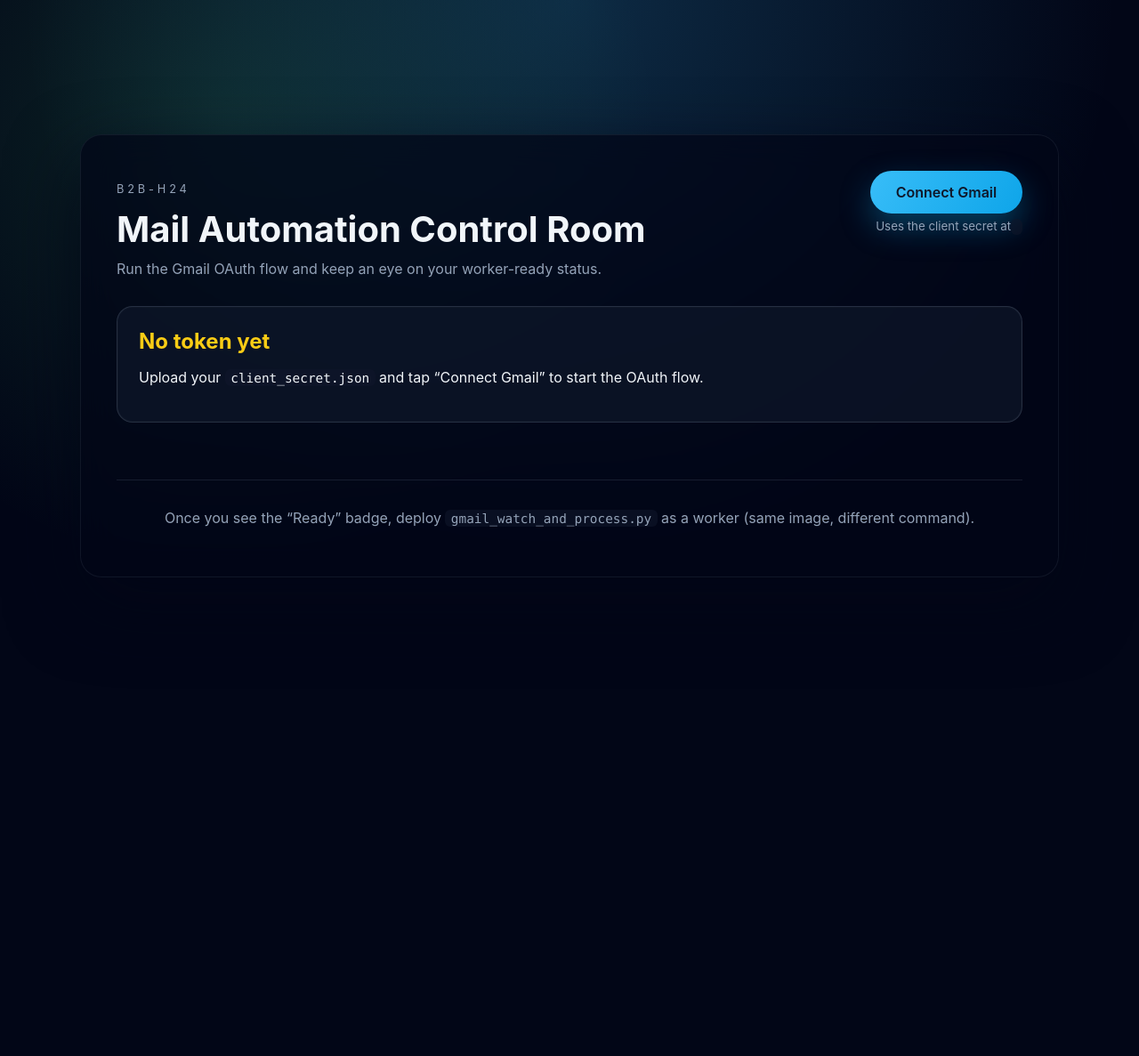
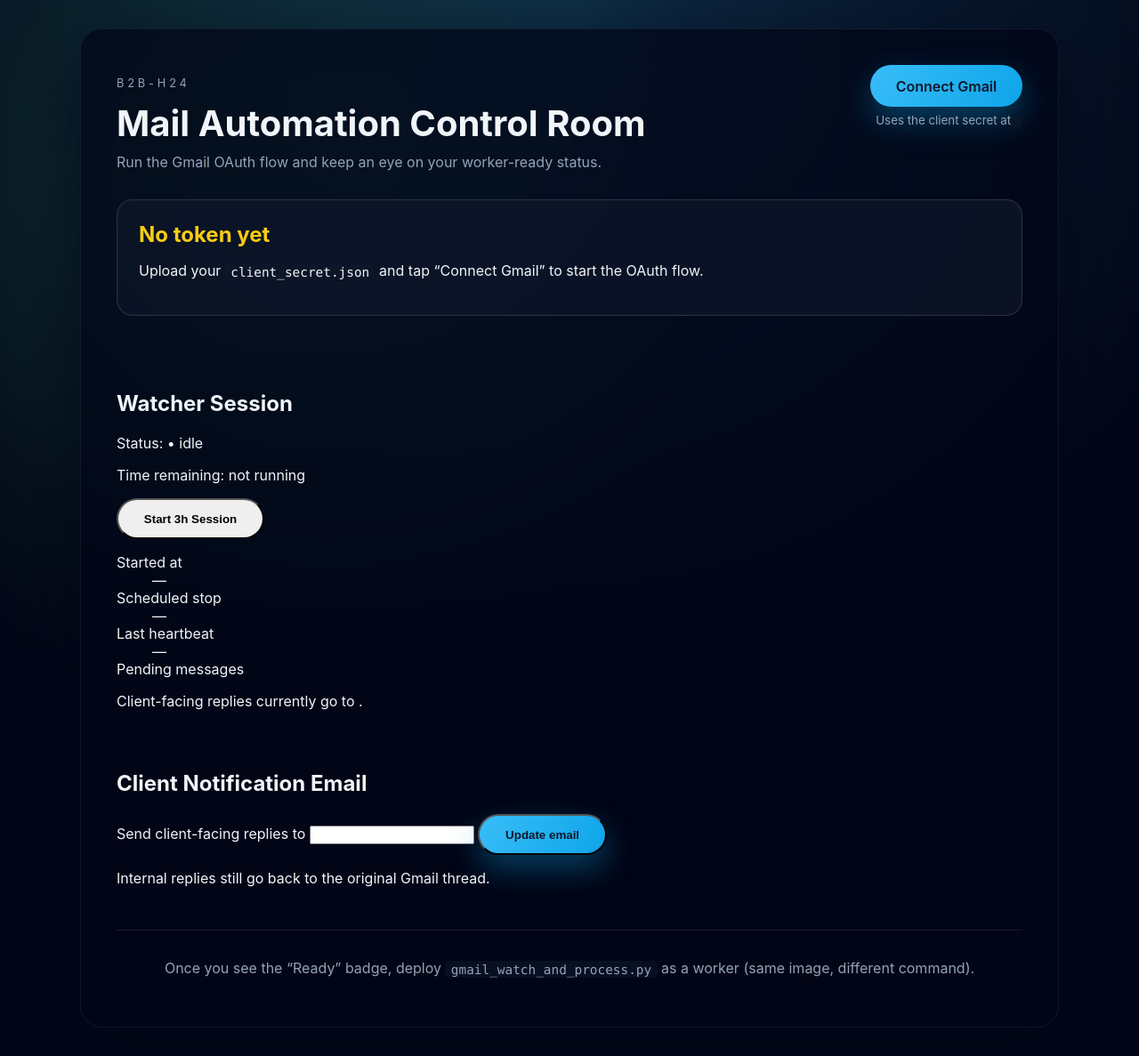
Before and after one commit to primexeu/b2b-H24, a Flask app: template templates/dashboard.html in a window 1280 px wide. Shown: the whole page at 89% size. Before the commit the page ends 649 px from the top, so only its background shows below. Run offline with Flask 3, Linux system fonts and the light colour scheme; the template is opened without the code that fills it, so the values that code supplies are empty.

Commit message:
fixed the view

```diff
--- a/app.py
+++ b/app.py
@@ -41,6 +41,10 @@
 TOKEN_PATH = Path(os.getenv("GMAIL_TOKEN_PATH", SECRET_PATH.parent / "token.json")).resolve()
 BASE_DIR = Path(__file__).parent.resolve()
 WATCHER_SCRIPT = BASE_DIR / "gmail_watch_and_process.py"
+SETTINGS_PATH = Path(os.getenv("APP_SETTINGS_PATH", SECRET_PATH.parent / "app_settings.json")).resolve()
+WATCHER_STATE_PATH = Path(os.getenv("WATCHER_STATE_PATH", BASE_DIR / "watcher_state.json")).resolve()
+DEFAULT_CLIENT_NOTIFICATION_TO = os.getenv("CLIENT_NOTIFICATION_TO", "primexpresentation2025@gmail.com")
+SESSION_MAX_SECONDS = int(os.getenv("WATCHER_MAX_RUNTIME_SECONDS", str(3 * 60 * 60)))
 
 worker_lock = threading.Lock()
 worker_process: subprocess.Popen | None = None
@@ -113,6 +117,60 @@
     return info
 
 
+def _load_app_settings() -> dict:
+    data: dict[str, str] = {}
+    if SETTINGS_PATH.exists():
+        try:
+            data = json.loads(SETTINGS_PATH.read_text(encoding="utf-8"))
+        except json.JSONDecodeError:
+            data = {}
+    if not data.get("client_notification_to"):
+        data["client_notification_to"] = DEFAULT_CLIENT_NOTIFICATION_TO
+    return data
+
+
+def _save_app_settings(payload: dict) -> None:
+    SETTINGS_PATH.parent.mkdir(parents=True, exist_ok=True)
+    tmp = SETTINGS_PATH.with_suffix(".tmp")
+    tmp.write_text(json.dumps(payload, ensure_ascii=False, indent=2), encoding="utf-8")
+    tmp.replace(SETTINGS_PATH)
+
+
+def _load_watcher_state() -> dict:
+    if WATCHER_STATE_PATH.exists():
+        try:
+            return json.loads(WATCHER_STATE_PATH.read_text(encoding="utf-8"))
+        except json.JSONDecodeError:
+            return {}
+    return {}
+
+
+def _format_timestamp(ts: str | None) -> str | None:
+    if not ts:
+        return None
+    try:
+        dt = datetime.fromisoformat(ts)
+    except ValueError:
+        return ts
+    return dt.strftime("%Y-%m-%d %H:%M:%S UTC")
+
+
+def _humanize_duration(seconds: int | None) -> str | None:
+    if seconds is None:
+        return None
+    seconds = max(int(seconds), 0)
+    hours, remainder = divmod(seconds, 3600)
+    minutes, secs = divmod(remainder, 60)
+    parts: list[str] = []
+    if hours:
+        parts.append(f"{hours}h")
+    if minutes:
+        parts.append(f"{minutes}m")
+    if not parts:
+        parts.append(f"{secs}s")
+    return " ".join(parts)
+
+
 def _build_redirect_uri() -> str:
     """
     Build the OAuth redirect based on environment settings.
@@ -138,13 +196,60 @@
 @app.route("/")
 def dashboard():
     token = _token_payload()
-    watcher_state = "Running" if watcher_running() else ("Ready to auto-start" if token else "Pending auth")
+    settings = _load_app_settings()
+    watcher_state = _load_watcher_state()
+    watcher_process_active = watcher_running()
+
+    state_status = (watcher_state.get("status") or "").capitalize()
+    if watcher_process_active:
+        watcher_status = "Running"
+    elif state_status:
+        watcher_status = state_status
+    else:
+        watcher_status = "Ready" if token else "Pending auth"
+
+    time_remaining = None
+    will_stop_at = watcher_state.get("will_stop_at")
+    if will_stop_at:
+        try:
+            seconds_left = int((datetime.fromisoformat(will_stop_at) - datetime.utcnow()).total_seconds())
+            if seconds_left > 0:
+                time_remaining = _humanize_duration(seconds_left)
+        except ValueError:
+            time_remaining = None
+
+    watcher_card_value = watcher_status
+    if watcher_process_active and time_remaining:
+        watcher_card_value = f"{watcher_status} ({time_remaining} left)"
+    elif watcher_state.get("stopped_at") and not watcher_process_active:
+        stopped_text = _format_timestamp(watcher_state.get("stopped_at"))
+        if stopped_text:
+            watcher_card_value = f"{watcher_status} @ {stopped_text}"
+
+    last_event = watcher_state.get("last_event")
+    if last_event:
+        last_event = dict(last_event)
+        last_event["timestamp_display"] = _format_timestamp(last_event.get("timestamp"))
+
+    watcher_context = {
+        "status": watcher_status,
+        "process_active": watcher_process_active,
+        "time_remaining": time_remaining,
+        "started_at": _format_timestamp(watcher_state.get("started_at")),
+        "will_stop_at": _format_timestamp(watcher_state.get("will_stop_at")),
+        "stopped_at": _format_timestamp(watcher_state.get("stopped_at")),
+        "last_heartbeat": _format_timestamp(watcher_state.get("last_heartbeat")),
+        "last_event": last_event,
+        "pending_messages": watcher_state.get("pending_messages"),
+        "client_notification_to": watcher_state.get("client_notification_to") or settings["client_notification_to"],
+        "max_runtime": _humanize_duration(SESSION_MAX_SECONDS),
+    }
 
     fun_cards = [
         {
             "label": "Watcher Status",
-            "value": watcher_state,
-            "hint": "Kicks off automatically after OAuth completes successfully.",
+            "value": watcher_card_value,
+            "hint": "Sessions run up to three hours; restart whenever you need a fresh poll.",
         },
         {
             "label": "Token freshness",
@@ -156,8 +261,21 @@
             "value": ", ".join(["modify", "send"]),
             "hint": "Limited to sending mail and triaging inbox labels.",
         },
+        {
+            "label": "Client notifications",
+            "value": settings["client_notification_to"],
+            "hint": "Client-facing replies are emailed to this destination.",
+        },
     ]
-    return render_template("dashboard.html", token=token, cards=fun_cards, secret_path=str(SECRET_PATH))
+    return render_template(
+        "dashboard.html",
+        token=token,
+        cards=fun_cards,
+        secret_path=str(SECRET_PATH),
+        settings=settings,
+        watcher=watcher_context,
+        session_seconds=SESSION_MAX_SECONDS,
+    )
 
 
 @app.route("/auth")
@@ -226,6 +344,41 @@
     return redirect(url_for("dashboard"))
 
 
+@app.post("/settings/client-email")
+def update_client_email():
+    client_email = (request.form.get("client_notification_to") or "").strip()
+    settings = _load_app_settings()
+    if not client_email:
+        flash("Please provide an email address for client notifications.", "error")
+    elif "@" not in client_email:
+        flash("That doesn't look like a valid email address.", "error")
+    else:
+        settings["client_notification_to"] = client_email
+        _save_app_settings(settings)
+        flash(f"Client notification email updated to {client_email}.", "success")
+    return redirect(url_for("dashboard"))
+
+
+@app.post("/watcher/start")
+def trigger_watcher():
+    if not TOKEN_PATH.exists():
+        flash("Connect Gmail before starting the watcher.", "error")
+        return redirect(url_for("dashboard"))
+    if not WATCHER_SCRIPT.exists():
+        flash("Watcher script is missing from the deployment image.", "error")
+        return redirect(url_for("dashboard"))
+
+    started = start_watcher()
+    if started:
+        flash("Watcher session started. It will run for up to three hours.", "success")
+    else:
+        if watcher_running():
+            flash("Watcher is already running.", "info")
+        else:
+            flash("Watcher did not start. Check server logs for details.", "error")
+    return redirect(url_for("dashboard"))
+
+
 @app.route("/healthz")
 def healthcheck():
     return {"status": "ok", "token_ready": TOKEN_PATH.exists()}
--- a/templates/dashboard.html
+++ b/templates/dashboard.html
@@ -59,6 +59,66 @@
         {% endfor %}
     </section>
 
+    <section class="watcher-panel">
+        <div class="watcher-header">
+            <div>
+                <h2>Watcher Session</h2>
+                <p>Status: <strong>{{ watcher.status }}</strong>{% if watcher.process_active %} • live{% else %} • idle{% endif %}</p>
+                <p>Time remaining: {{ watcher.time_remaining or "not running" }}</p>
+            </div>
+            <form method="post" action="{{ url_for('trigger_watcher') }}">
+                <button class="button secondary" type="submit" {% if watcher.process_active %}disabled{% endif %}>
+                    {% if watcher.process_active %}Session Running{% else %}Start {{ watcher.max_runtime or "3h" }} Session{% endif %}
+                </button>
+            </form>
+        </div>
+        <div class="watcher-meta">
+            <dl>
+                <div>
+                    <dt>Started at</dt>
+                    <dd>{{ watcher.started_at or "—" }}</dd>
+                </div>
+                <div>
+                    <dt>Scheduled stop</dt>
+                    <dd>{{ watcher.will_stop_at or "—" }}</dd>
+                </div>
+                <div>
+                    <dt>Last heartbeat</dt>
+                    <dd>{{ watcher.last_heartbeat or "—" }}</dd>
+                </div>
+                <div>
+                    <dt>Pending messages</dt>
+                    <dd>{{ watcher.pending_messages if watcher.pending_messages is not none else "—" }}</dd>
+                </div>
+            </dl>
+            <div class="watcher-dest">
+                <p>Client-facing replies currently go to <strong>{{ watcher.client_notification_to }}</strong>.</p>
+            </div>
+        </div>
+        {% if watcher.last_event %}
+            <div class="watcher-event">
+                <h3>Last activity</h3>
+                <p>
+                    <strong>{{ watcher.last_event.type|capitalize }}</strong>
+                    {% if watcher.last_event.subject %} — {{ watcher.last_event.subject }}{% endif %}
+                    {% if watcher.last_event.sender %}<br>From: {{ watcher.last_event.sender }}{% endif %}
+                    {% if watcher.last_event.timestamp_display %}<br>at {{ watcher.last_event.timestamp_display }}{% endif %}
+                    {% if watcher.last_event.note %}<br>Note: {{ watcher.last_event.note }}{% endif %}
+                </p>
+            </div>
+        {% endif %}
+    </section>
+
+    <section class="settings-panel">
+        <h2>Client Notification Email</h2>
+        <form method="post" action="{{ url_for('update_client_email') }}" class="settings-form">
+            <label for="client_notification_to">Send client-facing replies to</label>
+            <input id="client_notification_to" type="email" name="client_notification_to" value="{{ settings.client_notification_to }}" required>
+            <button class="button primary" type="submit">Update email</button>
+        </form>
+        <p class="hint">Internal replies still go back to the original Gmail thread.</p>
+    </section>
+
     <section class="footer-note">
         <p>Once you see the “Ready” badge, deploy <code>gmail_watch_and_process.py</code> as a worker (same image, different command).</p>
     </section>
```
Also changed, not shown: gmail_watch_and_process.py (+141 -10 lines).
